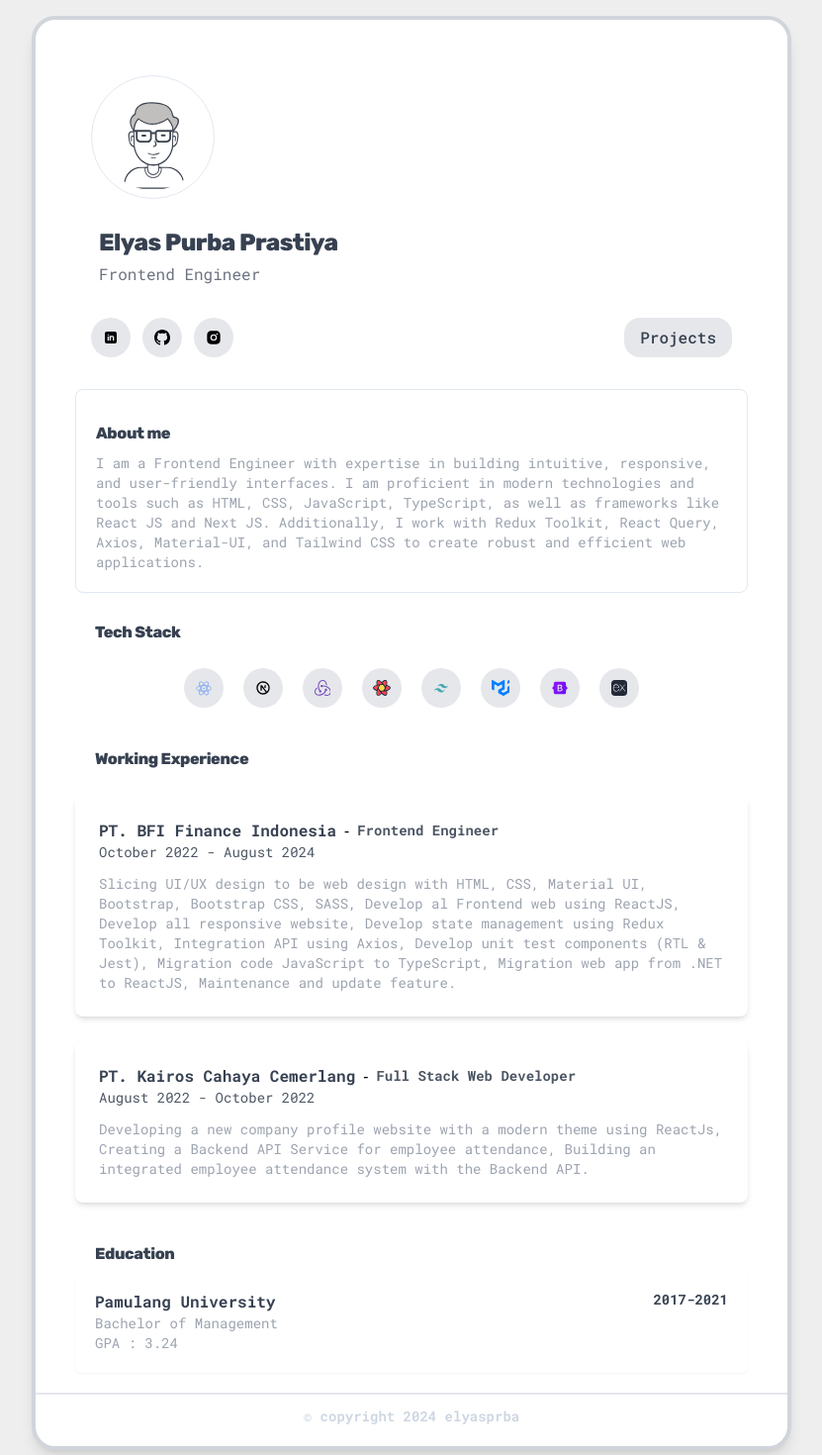
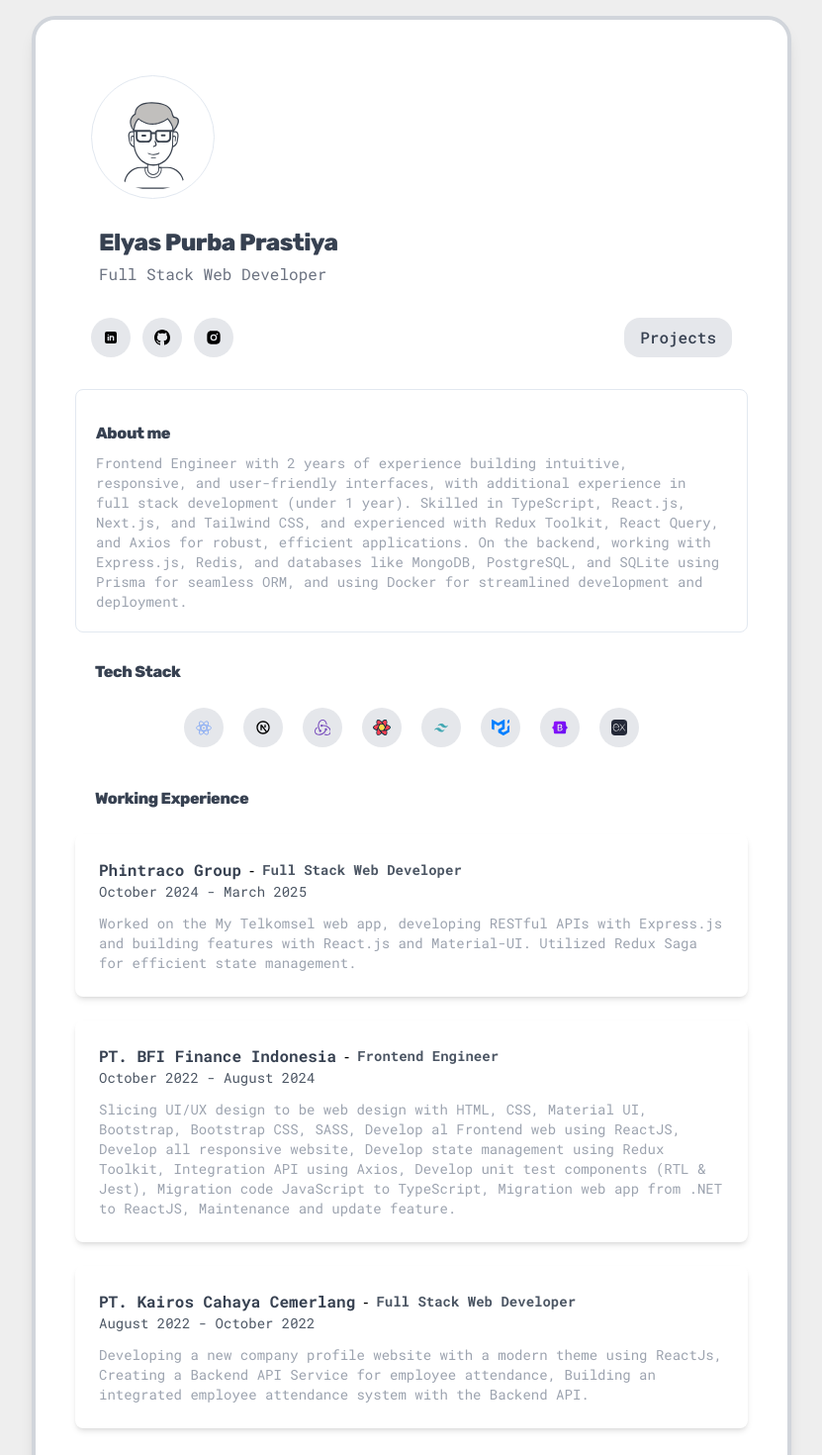
Before and after one commit to elyasprba/portofolio, a React (Vite) app: page / in a window 1280 px wide. Shown: the top 1470 px of the page at 99% size, without its empty margins (224-1055 px from the left). Built offline with nearby package versions, Linux system fonts and the light colour scheme.

Commit message:
feat: add working experiance (#22)
* feat: add working experiance

* fix: error build

* fix: error build

* fix: error deploy

* fix: error deploy

```diff
--- a/src/components/education/index.tsx
+++ b/src/components/education/index.tsx
@@ -6,7 +6,7 @@ export const Education = () => {
           Education
         </h4>
 
-        <div className="p-5 rounded-md shadow-sm">
+        <div className="p-5 mt-5 rounded-lg shadow-inner">
           <div className="sm:flex justify-between">
             <h3 className="text-md font-bold text-gray-700">
               Pamulang University
--- a/src/components/header/index.tsx
+++ b/src/components/header/index.tsx
@@ -2,9 +2,9 @@ import {
   GithubFillIcon,
   InstagramFillIcon,
   LinkedinFillIcon,
-} from '../../assets/components';
-import { Icon } from '../icon';
-import UserIcon from '../../assets/icon-users.svg';
+} from "../../assets/components";
+import { Icon } from "../icon";
+import UserIcon from "../../assets/icon-users.svg";
 
 export const Header = () => {
   return (
@@ -22,7 +22,7 @@ export const Header = () => {
           Elyas Purba Prastiya
         </h4>
         <p className="pt-1 font-normal text-gray-500 text-start px-10 sm:px-16 text-md">
-          Frontend Engineer
+          Full Stack Web Developer
         </p>
         <div className="flex justify-between items-center flex-wrap max-w-3xl mx-8 sm:mx-14">
           <div className="flex gap-3 pt-8 pb-8">
--- a/src/components/working-experiance/index.tsx
+++ b/src/components/working-experiance/index.tsx
@@ -13,7 +13,7 @@ export const WorkingExperiance = ({
 }: WorkingExperianceProps) => {
   return (
     <>
-      <div className="bg-white p-6 rounded-lg shadow-md">
+      <div className="p-6 rounded-lg shadow-md">
         <div className="sm:flex items-center">
           <h3 className="text-md font-bold text-gray-700">{company}</h3>
           <div className="mx-2 hidden sm:block">-</div>
--- a/src/pages/home/index.tsx
+++ b/src/pages/home/index.tsx
@@ -1,9 +1,9 @@
-import { AboutMe } from '../../components/aboutme';
-import { Education } from '../../components/education';
-import { Footer } from '../../components/footer';
-import { Header } from '../../components/header';
-import { TechStack } from '../../components/tech-stack';
-import { WorkingExperiance } from '../../components/working-experiance';
+import { AboutMe } from "../../components/aboutme";
+import { Education } from "../../components/education";
+import { Footer } from "../../components/footer";
+import { Header } from "../../components/header";
+import { TechStack } from "../../components/tech-stack";
+import { WorkingExperiance } from "../../components/working-experiance";
 
 function Home() {
   return (
@@ -15,7 +15,7 @@ function Home() {
           <main>
             <AboutMe
               title="About me"
-              description="I am a Frontend Engineer with expertise in building intuitive, responsive, and user-friendly interfaces. I am proficient in modern technologies and tools such as HTML, CSS, JavaScript, TypeScript, as well as frameworks like React JS and Next JS. Additionally, I work with Redux Toolkit, React Query, Axios, Material-UI, and Tailwind CSS to create robust and efficient web applications."
+              description="Frontend Engineer with 2 years of experience building intuitive, responsive, and user-friendly interfaces, with additional experience in full stack development (under 1 year). Skilled in TypeScript, React.js, Next.js, and Tailwind CSS, and experienced with Redux Toolkit, React Query, and Axios for robust, efficient applications. On the backend, working with Express.js, Redis, and databases like MongoDB, PostgreSQL, and SQLite using Prisma for seamless ORM, and using Docker for streamlined development and deployment."
             />
 
             <TechStack />
@@ -25,6 +25,12 @@ function Home() {
                 Working Experience
               </h4>
               <div className="space-y-6 text-start my-5">
+                <WorkingExperiance
+                  company="Phintraco Group"
+                  role="Full Stack Web Developer"
+                  workExperience="October 2024 - March 2025"
+                  description="Worked on the My Telkomsel web app, developing RESTful APIs with Express.js and building features with React.js and Material-UI. Utilized Redux Saga for efficient state management."
+                />
                 <WorkingExperiance
                   company="PT. BFI Finance Indonesia"
                   role="Frontend Engineer"
```
